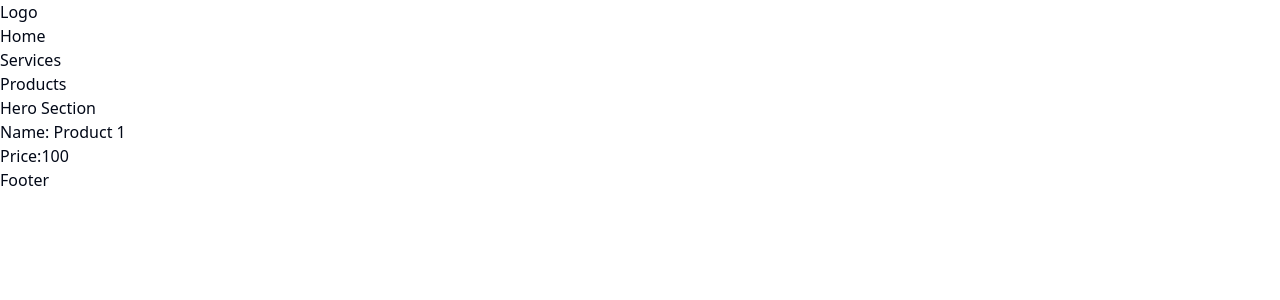
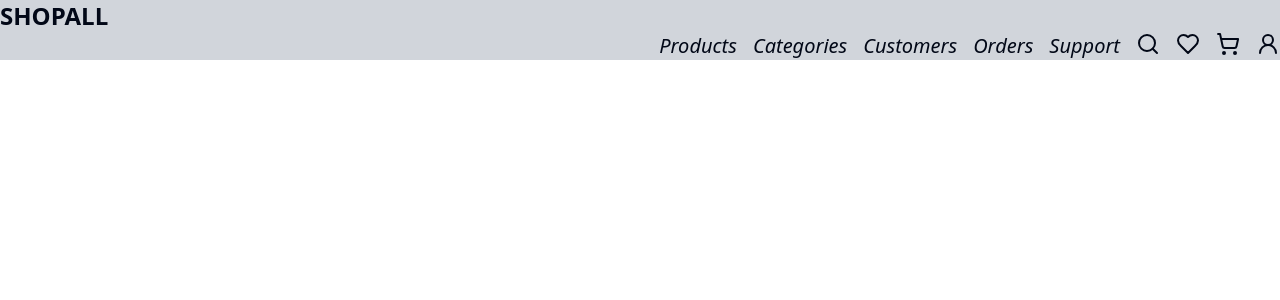
Before and after one commit to levos-snr/shopall, a React (Vite) app: page / in a window 1280 px wide. Shown: the top 300 px of the page. Built offline with nearby package versions, Linux system fonts and the light colour scheme.

Commit message:
Joy/featnavbar (#10)

```diff
--- a/src/App.jsx
+++ b/src/App.jsx
@@ -7,10 +7,6 @@ const App = () => {
  return (
    <>
    <Navbar />
-   < HeroSection />
-    <Products/>
-   {/* services */}
-    <Footer />
    </>
   );
 };
--- a/src/components/Navbar.jsx
+++ b/src/components/Navbar.jsx
@@ -1,11 +1,19 @@
+import { Heart, Search, ShoppingCart, UserRound } from 'lucide-react'
+
 const Navbar = () => {
   return (
-    <nav>
-      <h1>Logo</h1>
-      <ul>
-        <li>Home</li>
-        <li>Services</li>
-        <li>Products</li>
+    <nav className='bg-gray-300'>
+      <h1 className='flex justify-start text-2xl md:font-bold'>SHOPALL</h1>
+      <ul className='flex justify-end italic text-xl'>
+        <li className='mr-4'>Products</li>
+        <li className='mr-4'>Categories</li>
+        <li className='mr-4'>Customers</li>
+        <li className='mr-4'>Orders</li>
+        <li className='mr-4'>Support</li>
+        <Search className='mr-4'/>
+        <Heart className='mr-4'/>
+        <ShoppingCart className='mr-4'/>
+        <UserRound />
       </ul>
     </nav>
   );
```
